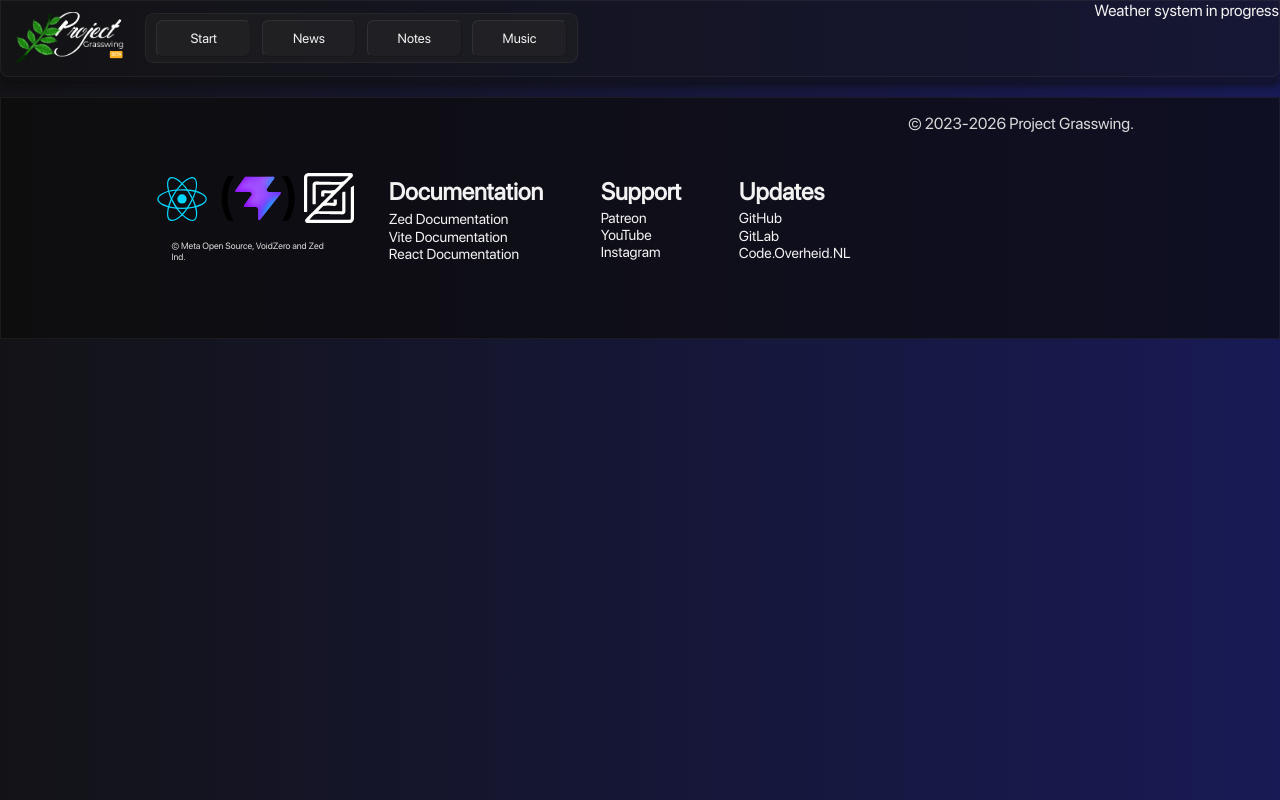
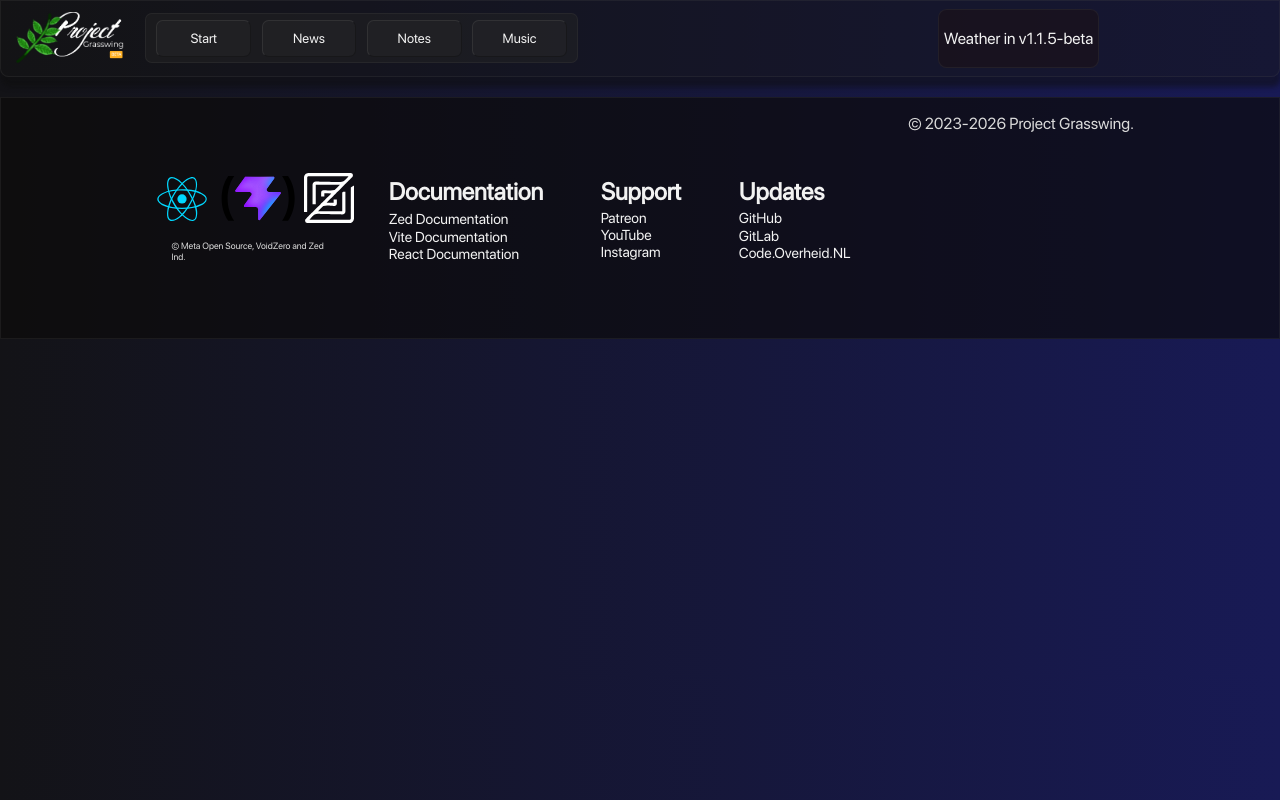
Before and after one commit to kustr-eedu/project-grasswing, a React (Vite) app: page /music in a window 1280 px wide. Built offline with nearby package versions, Linux system fonts and the light colour scheme; no server answers.

Commit message:
v1.1.3-beta Reworked naming scheme, adjusted design and implemented weather backend
Signed-off-by: kustr_eedu <eduardokuster1@outlook.com>

```diff
--- a/src/pages/components/backend/backend.js
+++ b/src/pages/components/backend/backend.js
@@ -37,5 +37,5 @@ app.get('/api/db-test', async (req, res) => {
 })
 
 app.listen(5432, () => {
-  console.log('Successful connection to postgreSQL')
+  console.log('Connected successfully to database-test')
 })
--- a/src/pages/components/navbar.css
+++ b/src/pages/components/navbar.css
@@ -33,7 +33,7 @@ a {
     margin-right: auto;
     align-self: center;
     align-items: center;
-    border-radius: 0.09in;
+    border-radius: 0.07in;
     border-width: 0.012in;
     border-style: solid;
     border-color: rgba(73, 73, 73, 0.24);
@@ -54,3 +54,21 @@ a {
     border-width: 0.012in;
     font-family: "SanFrancisco"
 }
+
+.weather-viewer {
+    background-color: #1e101076;
+    border-radius: 0.09in;
+    border-width: 0.010in;
+    border-style: solid;
+    border-color: rgba(73, 73, 73, 0.24);
+    width: 12.5%;
+    height: 0.6in;
+    display: flex;
+    flex-direction: flexbox-end;
+    align-items: center;
+    justify-content: center;
+    margin-left: auto;
+    margin-right: auto;
+    align-self: center;
+
+}
--- a/src/pages/components/navbar.jsx
+++ b/src/pages/components/navbar.jsx
@@ -1,11 +1,29 @@
-import { useState } from "react";
+import { useState, useEffect } from "react";
 import GrassWingLogo from "./icons/grasswinglogo.png";
+import axios from "axios";
 import "./navbar.css";
 
 const GrasswingNavbar = () => {
 
   const [weatherData, setWeatherData] = useState(null);
   const [error, setError] = useState('');
+
+  const fetchWeather = async () => {
+    try {
+      const res = await axios.get(
+        `https://api.openweathermap.org/data/2.5/weather?lat=-23.50&lon=-47.46&appid=${import.meta.env.VITE_WEATHER}`
+      );
+
+      console.log(res.data);
+
+    } catch (error) {
+      console.log(error);
+    }
+  };
+
+  useEffect(() => {
+    fetchWeather();
+  }, []);
 
   return (
     <div className="navbar-container">
@@ -24,8 +42,8 @@ const GrasswingNavbar = () => {
           <a>Music</a>
         </button>
       </div>
-      <div>
-        <a>Weather system in progress</a>
+      <div className="weather-viewer">
+        <a>Weather in v1.1.5-beta</a>
       </div>
     </div>
 
```
